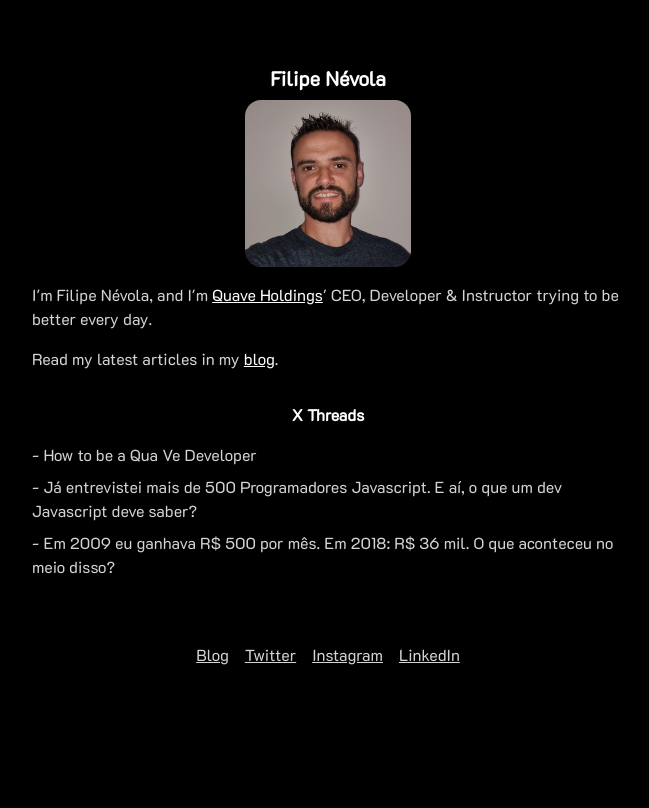
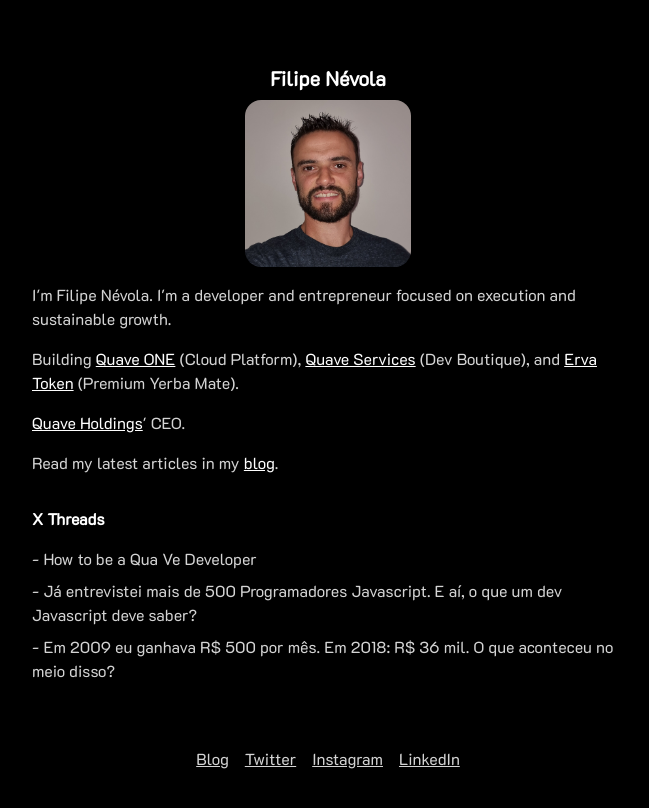
Before and after one commit to filipenevola/filipenevola, a Next.js app: page / in a window 1280 px wide. Shown: the top 808 px of the page, without its empty margins (312-961 px from the left). Built offline with nearby package versions, Linux system fonts and the light colour scheme.

Commit message:
feat: update homepage with product links and improve layout
- Add links to Quave ONE, Quave Services, and Erva Token
- Update bio text
- Move X Threads section into main content container for consistent alignment

```diff
--- a/app/page.js
+++ b/app/page.js
@@ -18,13 +18,30 @@
         </div>
         <div className="flex flex-col space-y-4">
           <p className="text-neutral-300">
-            I'm Filipe Névola, and I'm{' '}
+            I'm Filipe Névola. I'm a developer and entrepreneur focused on execution and sustainable growth.
+
+          </p>
+          <p className="text-neutral-300">
+            Building{' '}
+            <a href="https://quave.one" className="underline text-white hover:text-neutral-400">
+              Quave ONE
+            </a>{' '}
+            (Cloud Platform),{' '}
+            <a href="https://quave.dev" className="underline text-white hover:text-neutral-400">
+              Quave Services
+            </a>{' '}
+            (Dev Boutique), and{' '}
+            <a href="https://ervatoken.com" className="underline text-white hover:text-neutral-400">
+              Erva Token
+            </a>{' '}
+            (Premium Yerba Mate).
+          </p>
+          <p className="text-neutral-300">
           <a href="https://quaveholdings.com" className="underline text-white hover:text-neutral-400">
               Quave Holdings
             </a>
-            ' CEO, Developer & Instructor trying to be better every day.
+            ' CEO.
           </p>
-
           <p className="text-neutral-300">
             Read my latest articles in my{' '}
             <a href="/blog" className="underline text-white hover:text-neutral-400">
@@ -32,7 +49,6 @@
             </a>
             .
           </p>
-        </div>
           <div className="font-semibold pt-4 text-white">X Threads</div>
           <ul className="space-y-2 text-neutral-300">
             <li>
@@ -66,6 +82,7 @@
             </li>
           </ul>
         </div>
+      </div>
     </Layout>
   );
 }
```
Lines whose indentation alone changed are shown as unchanged.
